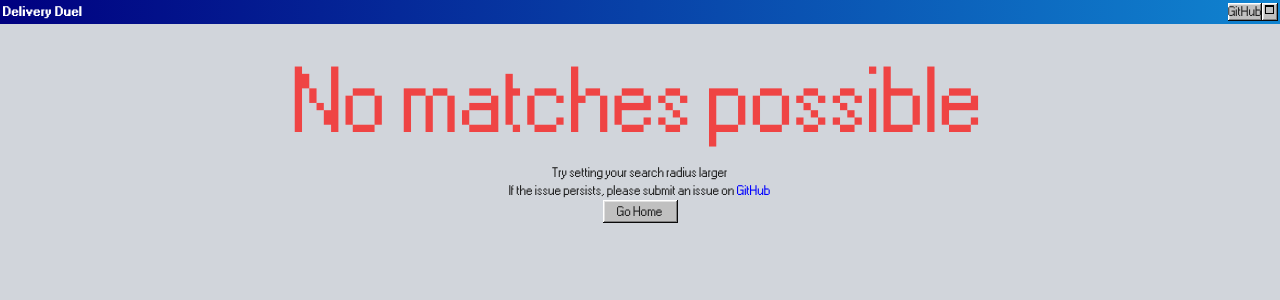
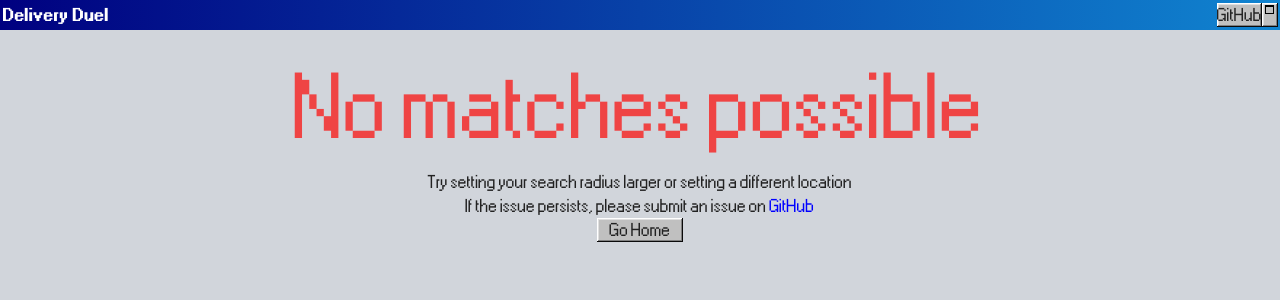
Before and after one commit to aradmargalit/delivery-duel, a SvelteKit app: page /no-matches-found in a window 1280 px wide. Shown: the top 300 px of the page. Built offline with nearby package versions, Linux system fonts and the light colour scheme.

Commit message:
the w glitch

```diff
--- a/src/app.css
+++ b/src/app.css
@@ -7,5 +7,9 @@
 }
 
 .title-bar, .window, button, input, label, option, select, table, textarea, ul.tree-view {
-  font-size: 12px !important;
+  font-size: 1rem !important;
 }
+
+p {
+  font-size: 1rem !important;
+}
--- a/src/routes/duel/+page.server.ts
+++ b/src/routes/duel/+page.server.ts
@@ -40,6 +40,8 @@ export const load = (async ({ url }) => {
       throw redirect(307, '/no-matches-found');
     }
 
+    // temporarily fall back to no matches found if error
+    throw redirect(307, '/no-matches-found')
     console.error((e as Error).message);
     return { restaurants: [] };
   }
--- a/src/routes/no-matches-found/+page.svelte
+++ b/src/routes/no-matches-found/+page.svelte
@@ -4,7 +4,7 @@
 
 <main class="flex flex-col items-center justify-center">
   <h1 class="text-red-500">No matches possible</h1>
-  <p>Try setting your search radius larger</p>
+  <p>Try setting your search radius larger or setting a different location</p>
   <p>
     If the issue persists, please submit an issue on <a
       href="https://github.com/aradmargalit/delivery-duel/issues">GitHub</a
```
